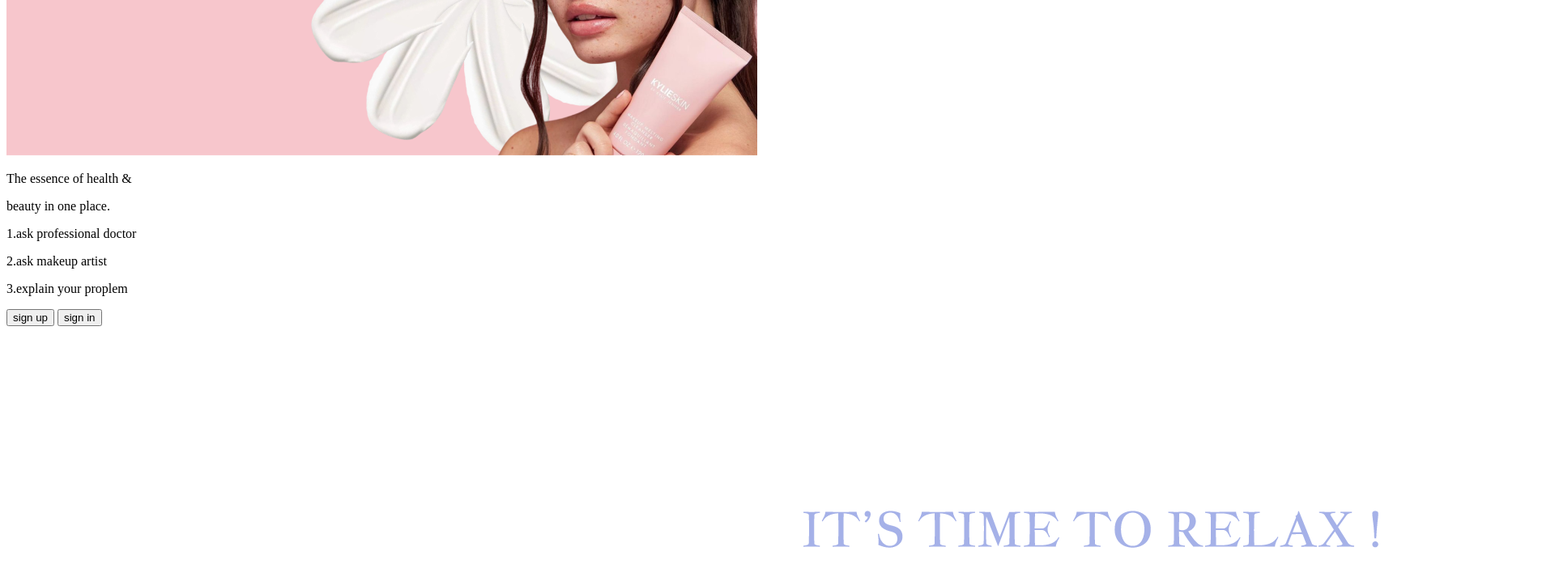
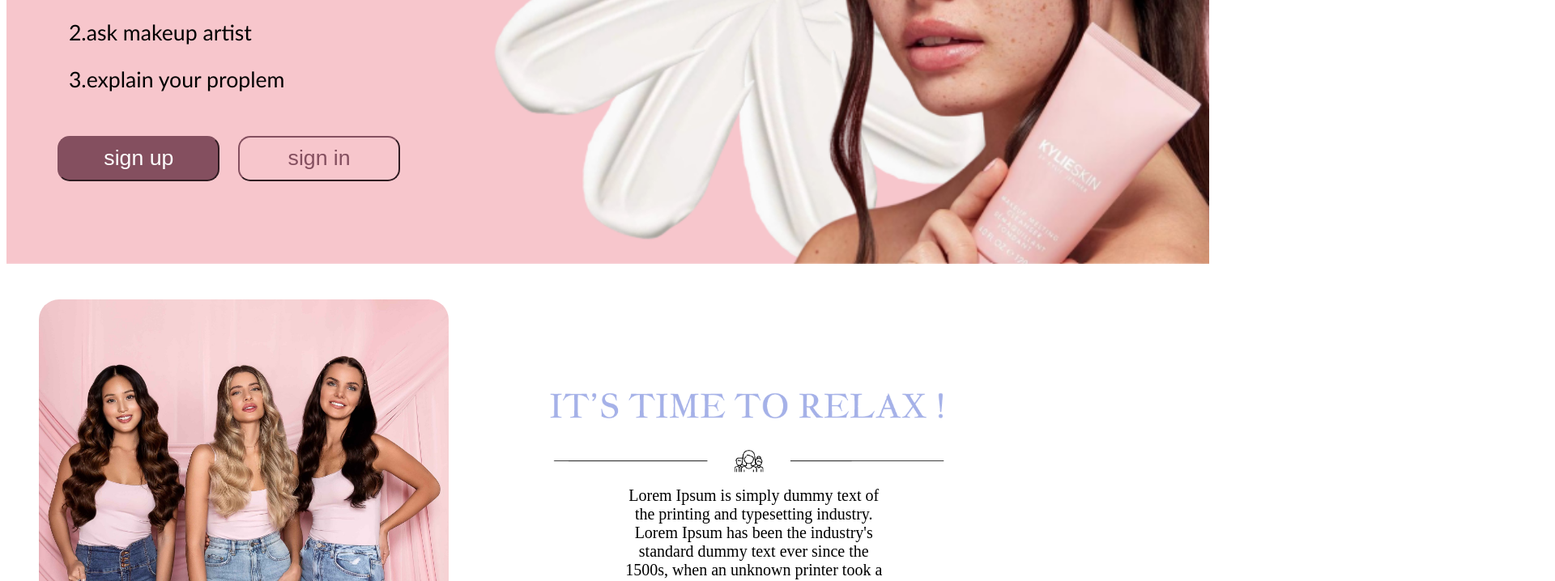
Before and after one commit to basantjaradat/facelabs, a plain HTML site: page index.html in a window 1280 px wide. Shown: the part 392-1110 px from the top of the page at 81% size, 1920 px wide, since content can reach past the window. Drawn offline with Linux system fonts and the light colour scheme; the site is published under a folder, as on GitHub Pages, so addresses that start at the root find nothing.

Commit message:
Update index.html

```diff
--- a/index.html
+++ b/index.html
@@ -3,7 +3,7 @@
 <head>
     <title>home page</title>
     <link rel="stylesheet" href="https://cdnjs.cloudflare.com/ajax/libs/font-awesome/5.15.3/css/all.min.css">
-    <link rel="stylesheet" href="/styles/home.css">
+    <link rel="stylesheet" href="styles/home.css">
 </head>
 <body>
 
```
